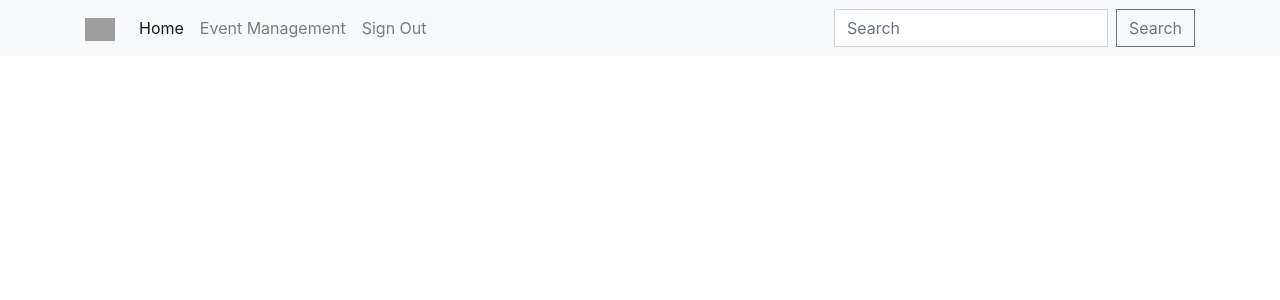
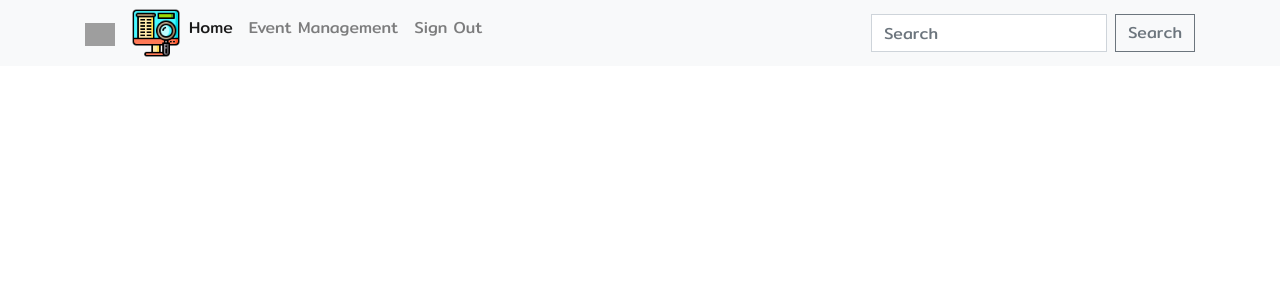
Before and after one commit to gearprn/IT-booking-system, a Django app: page / in a window 1280 px wide. Shown: the top 300 px of the page. Run offline with Django 3.2, Linux system fonts and the light colour scheme; the visitor is signed in with stand-in values (Sample User, id 1); some libraries are stand-ins or nearby versions; grey boxes are pictures that could not be loaded.

Commit message:
add: index.html

```diff
--- /dev/null
+++ b/BookingSystem/mainapp/templates/index.html
@@ -0,0 +1,5 @@
+{% extends "base.html" %}
+{% block content %}
+    <div>
+    </div>
+{% endblock %}
--- a/BookingSystem/mainapp/views.py
+++ b/BookingSystem/mainapp/views.py
@@ -3,4 +3,4 @@ from django.shortcuts import render
 # Create your views here.
 
 def index(request):
-    return render(request, template_name='base.html')
+    return render(request, template_name='index.html')
--- a/BookingSystem/templates/base.html
+++ b/BookingSystem/templates/base.html
@@ -5,10 +5,14 @@
     <meta charset="UTF-8">
     <meta name="viewport" content="width=device-width, initial-scale=1.0">
     <title>Booking System</title>
+    <link href="https://fonts.googleapis.com/css2?family=Mitr&display=swap" rel="stylesheet">
     <link rel="stylesheet" href="https://stackpath.bootstrapcdn.com/bootstrap/4.4.1/css/bootstrap.min.css" integrity="sha384-Vkoo8x4CGsO3+Hhxv8T/Q5PaXtkKtu6ug5TOeNV6gBiFeWPGFN9MuhOf23Q9Ifjh" crossorigin="anonymous">
     <style>
         .btn, .form-control {
             border-radius: 0px;
+        }
+        body{
+            font-family: 'Mitr', sans-serif;
         }
     </style>
 </head>
@@ -23,6 +27,8 @@
                     <img src="{% static 'images/hobbies-and-free-time (1).png' %}" alt="" width="30">
                 </a>
                 <ul class="navbar-nav mr-auto mt-2 mt-lg-0">
+                    <img src="{% static 'booking.png'%}" width="50" height="50" alt="">
+
                     <li class="nav-item active">
                         <a class="nav-link" href="{% url 'index' %}">Home <span class="sr-only">(current)</span></a>
                     </li>
```
Also changed, not shown: BookingSystem/static/booking.png (added).
